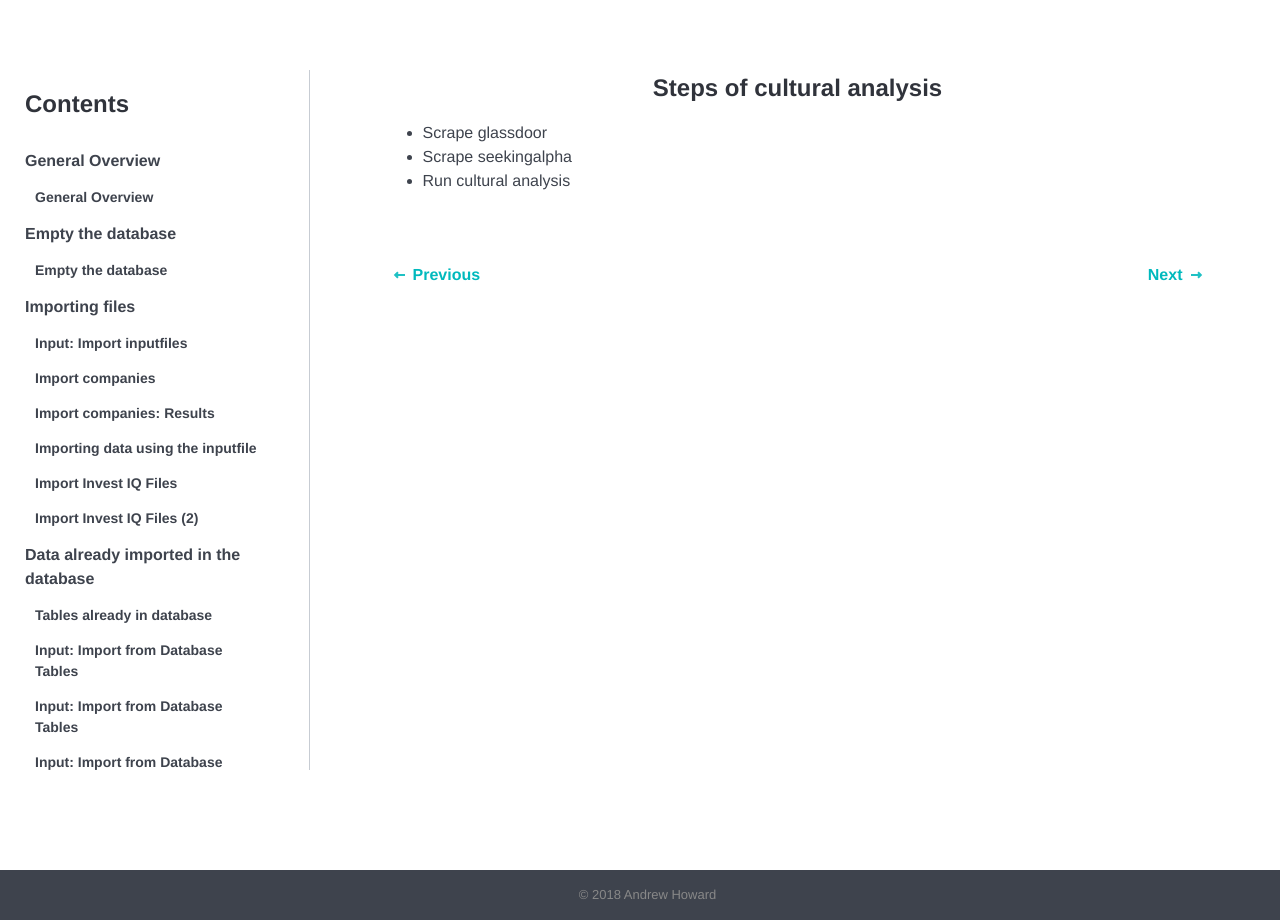
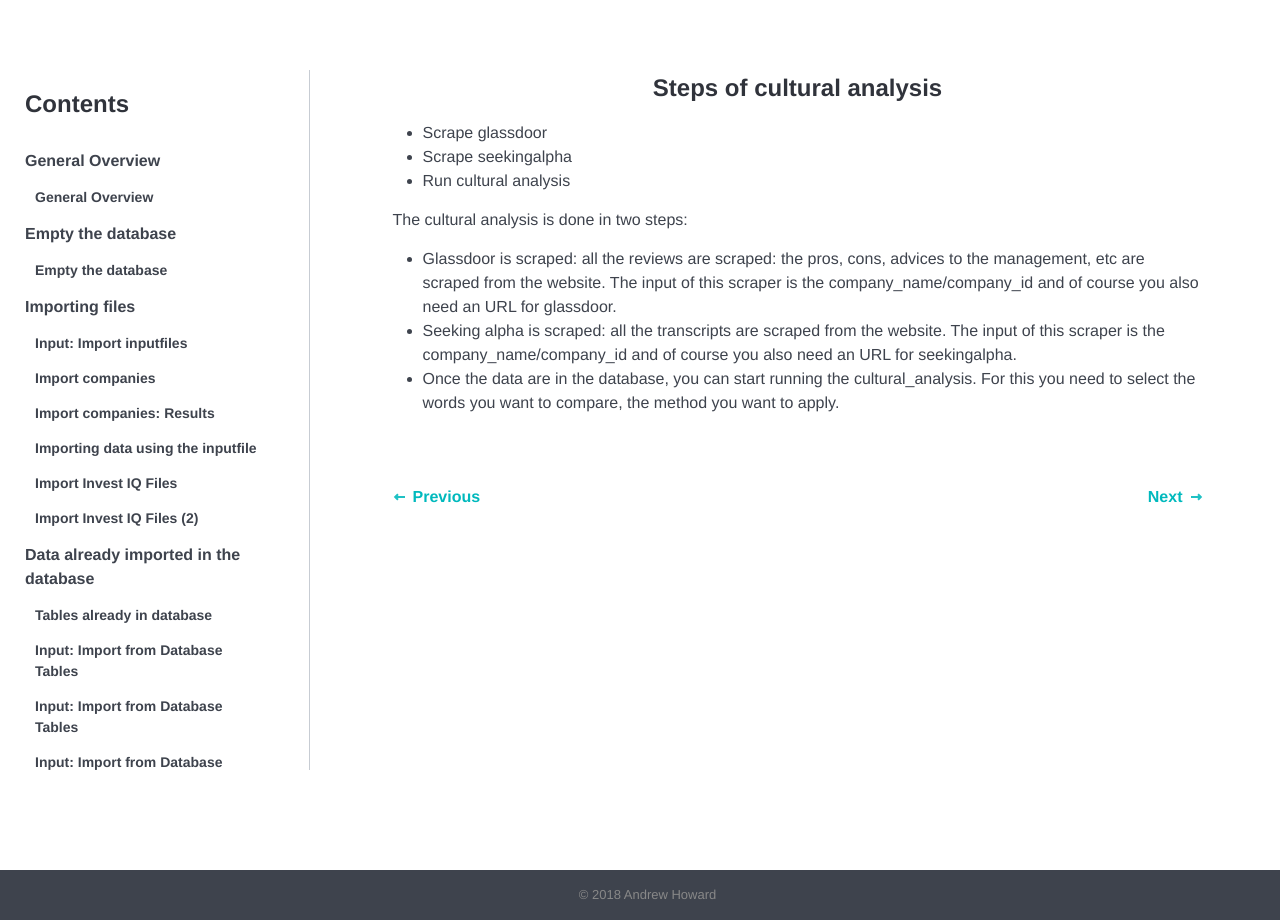
Before and after one commit to tkumpanenko/slides, a Jekyll site: the page built from _tutorials/101.html, in a window 1280 px wide. Built offline with Jekyll 4.4.1, drawn with Linux system fonts in a browser that asks for light colours.

Commit message:
Update from Forestry.io - 101.html

```diff
--- a/_tutorials/101.html
+++ b/_tutorials/101.html
@@ -4,7 +4,6 @@ topic: cultural-analysis
 order: 1
 date: 2018-01-18 19:31:06 +0000
 ---
-
 <h4>Steps of cultural analysis</h4>
 
 <ul>
@@ -12,3 +11,11 @@ date: 2018-01-18 19:31:06 +0000
 	<li>Scrape seekingalpha</li>
 	<li>Run cultural analysis</li>
 </ul>
+
+<p>The cultural analysis is done in two steps:
+	<ul>
+		<li>Glassdoor is scraped: all the reviews are scraped: the pros, cons, advices to the management, etc are scraped from the website. The input of this scraper is the company_name/company_id  and of course you also need an URL for glassdoor. </li>
+		<li>Seeking alpha is scraped: all the transcripts are scraped from the website. The input of this scraper is the company_name/company_id  and of course you also need an URL for seekingalpha.</li>
+		<li>Once the data are in the database, you can start running the cultural_analysis. For this you need to select the words you want to compare, the method you want to apply. </li>
+	</ul>
+</p>
```
